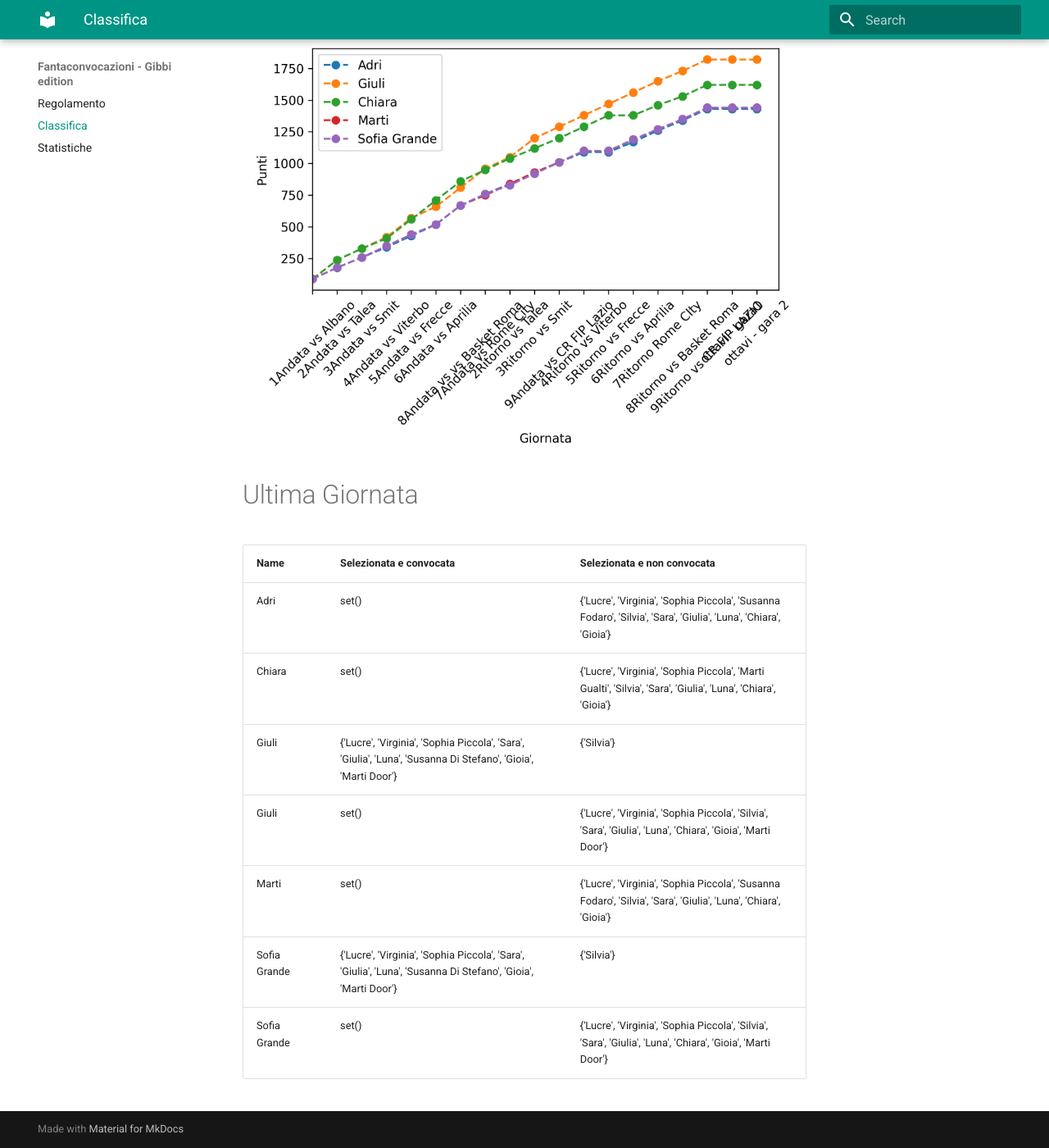
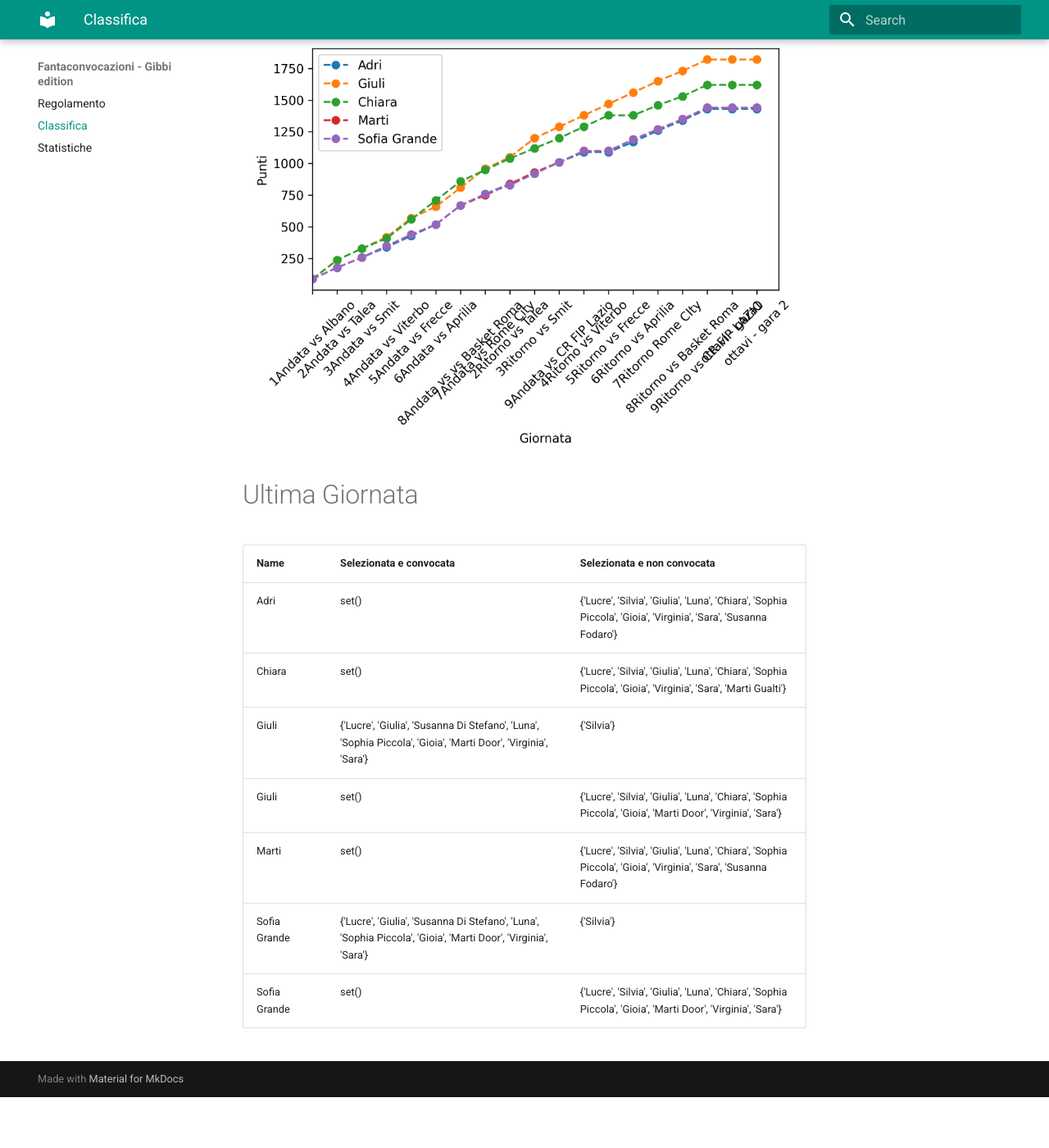
Before and after one commit to martinig94/fantagibbi, an MkDocs documentation site: the page built from docs/Classifica.md, in a window 1280 px wide and 1400 px high, scrolled down 565 px. Shown: the whole window at 82% size. Built offline with MkDocs 1.6.1 and Material for MkDocs 9.7.7, drawn with Linux system fonts in a browser that asks for light colours; after the commit the page ends 1903 px from its top, so only the background shows below that.

Commit message:
Auto-update from main.py

```diff
--- a/docs/Classifica.md
+++ b/docs/Classifica.md
@@ -18,11 +18,11 @@
 <!-- START_TABLE CORRECT -->
 | Name         | Selezionata e convocata                                                                                        | Selezionata e non convocata                                                                                      |
 |:-------------|:---------------------------------------------------------------------------------------------------------------|:-----------------------------------------------------------------------------------------------------------------|
-| Adri         | set()                                                                                                          | {'Lucre', 'Virginia', 'Sophia Piccola', 'Susanna Fodaro', 'Silvia', 'Sara', 'Giulia', 'Luna', 'Chiara', 'Gioia'} |
-| Chiara       | set()                                                                                                          | {'Lucre', 'Virginia', 'Sophia Piccola', 'Marti Gualti', 'Silvia', 'Sara', 'Giulia', 'Luna', 'Chiara', 'Gioia'}   |
-| Giuli        | {'Lucre', 'Virginia', 'Sophia Piccola', 'Sara', 'Giulia', 'Luna', 'Susanna Di Stefano', 'Gioia', 'Marti Door'} | {'Silvia'}                                                                                                       |
-| Giuli        | set()                                                                                                          | {'Lucre', 'Virginia', 'Sophia Piccola', 'Silvia', 'Sara', 'Giulia', 'Luna', 'Chiara', 'Gioia', 'Marti Door'}     |
-| Marti        | set()                                                                                                          | {'Lucre', 'Virginia', 'Sophia Piccola', 'Susanna Fodaro', 'Silvia', 'Sara', 'Giulia', 'Luna', 'Chiara', 'Gioia'} |
-| Sofia Grande | {'Lucre', 'Virginia', 'Sophia Piccola', 'Sara', 'Giulia', 'Luna', 'Susanna Di Stefano', 'Gioia', 'Marti Door'} | {'Silvia'}                                                                                                       |
-| Sofia Grande | set()                                                                                                          | {'Lucre', 'Virginia', 'Sophia Piccola', 'Silvia', 'Sara', 'Giulia', 'Luna', 'Chiara', 'Gioia', 'Marti Door'}     |
+| Adri         | set()                                                                                                          | {'Lucre', 'Silvia', 'Giulia', 'Luna', 'Chiara', 'Sophia Piccola', 'Gioia', 'Virginia', 'Sara', 'Susanna Fodaro'} |
+| Chiara       | set()                                                                                                          | {'Lucre', 'Silvia', 'Giulia', 'Luna', 'Chiara', 'Sophia Piccola', 'Gioia', 'Virginia', 'Sara', 'Marti Gualti'}   |
+| Giuli        | {'Lucre', 'Giulia', 'Susanna Di Stefano', 'Luna', 'Sophia Piccola', 'Gioia', 'Marti Door', 'Virginia', 'Sara'} | {'Silvia'}                                                                                                       |
+| Giuli        | set()                                                                                                          | {'Lucre', 'Silvia', 'Giulia', 'Luna', 'Chiara', 'Sophia Piccola', 'Gioia', 'Marti Door', 'Virginia', 'Sara'}     |
+| Marti        | set()                                                                                                          | {'Lucre', 'Silvia', 'Giulia', 'Luna', 'Chiara', 'Sophia Piccola', 'Gioia', 'Virginia', 'Sara', 'Susanna Fodaro'} |
+| Sofia Grande | {'Lucre', 'Giulia', 'Susanna Di Stefano', 'Luna', 'Sophia Piccola', 'Gioia', 'Marti Door', 'Virginia', 'Sara'} | {'Silvia'}                                                                                                       |
+| Sofia Grande | set()                                                                                                          | {'Lucre', 'Silvia', 'Giulia', 'Luna', 'Chiara', 'Sophia Piccola', 'Gioia', 'Marti Door', 'Virginia', 'Sara'}     |
 <!-- END_TABLE CORRECT -->
```
